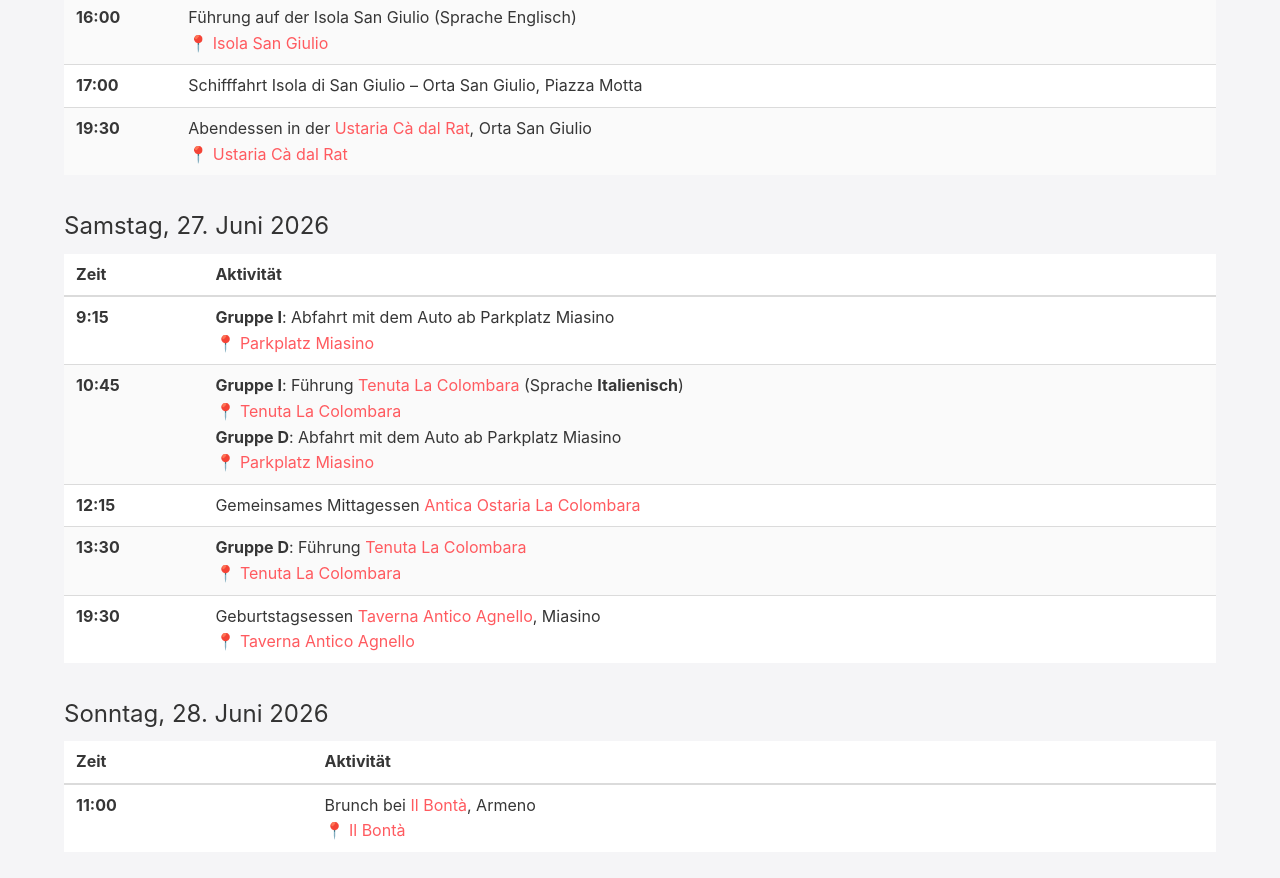
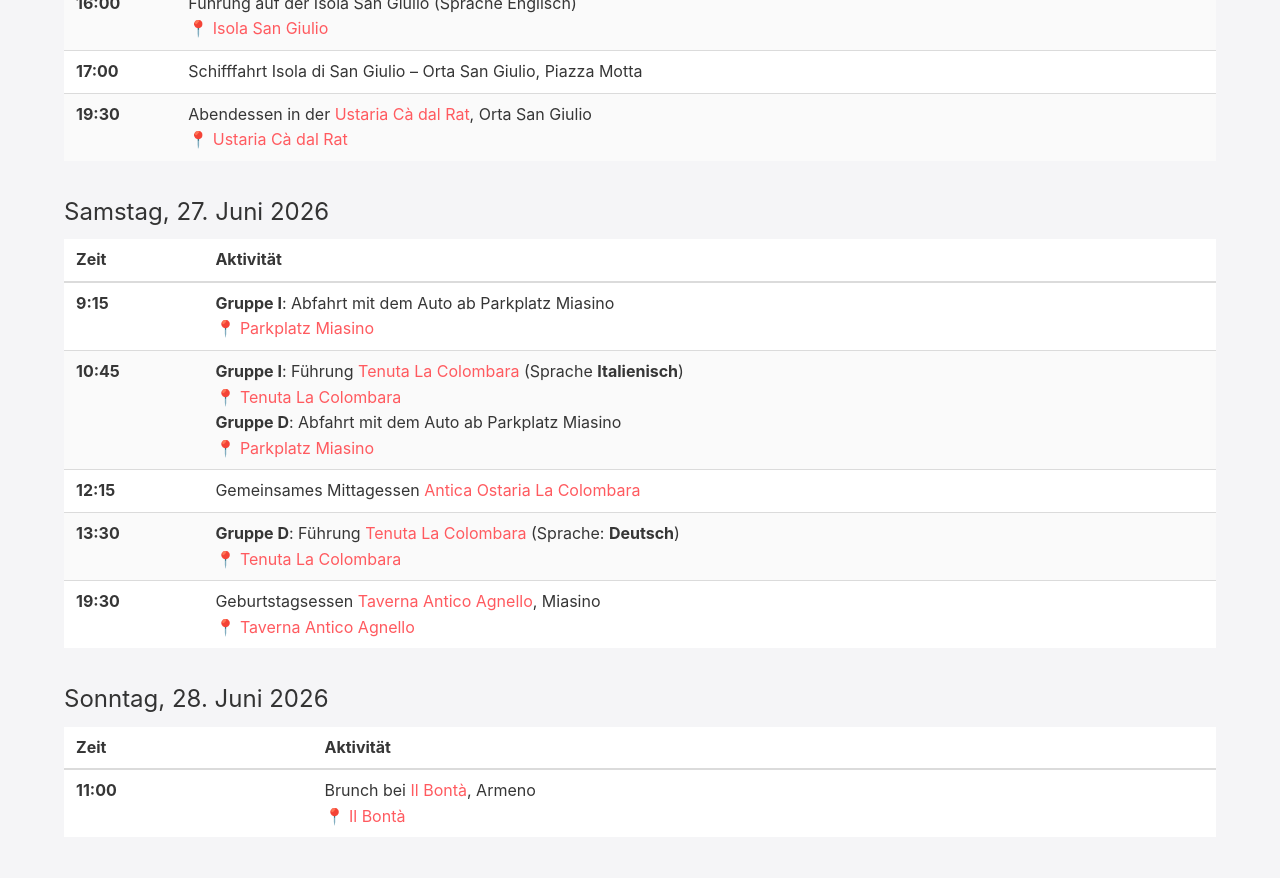
Before and after one commit to bettina60/programm, a Jekyll site: the page built from index.md, in a window 1280 px wide and 900 px high, scrolled down 764 px. Shown: the top 878 px of the window. Built offline with Jekyll 4.4.1, drawn with Linux system fonts in a browser that asks for light colours; a script that is not in the unit is left out.

Commit message:
Update index.md

```diff
--- a/index.md
+++ b/index.md
@@ -6,7 +6,8 @@ title: Bettinas Geburtstag
 
 # 🎂 Bettinas Geburtstag
 
-<button  class="button" data-tally-open="Y5aaxz" data-tally-width="440" data-tally-align-left="1" data-tally-hide-title="1" data-tally-emoji-animation="tada" data-tally-auto-close="1000" data-tally-form-events-forwarding="1">Anmeldung</button>
+<button data-tally-open="vGYybX" data-tally-width="440" data-tally-align-left="1" data-tally-hide-title="1" data-tally-emoji-animation="wave" data-tally-auto-close="1000">Anmeldung</button>
+
 
 ## Donnerstag, 25. Juni 2026
 
@@ -104,7 +105,7 @@ title: Bettinas Geburtstag
     </tr>
     <tr>
       <td><strong>13:30</strong></td>
-      <td><strong>Gruppe D</strong>: Führung <a href="https://acquerello.it/tenuta">Tenuta La Colombara</a><br>
+      <td><strong>Gruppe D</strong>: Führung <a href="https://acquerello.it/tenuta">Tenuta La Colombara</a> (Sprache: <strong>Deutsch</strong>)<br>
       <a href="https://www.google.com/maps/place/Tenuta+Colombara/@45.2571253,8.1680207,17z/data=!3m1!4b1!4m6!3m5!1s0x4787cdff2a37258b:0xa78a3306bba3d178!8m2!3d45.2571216!4d8.1705956!16s%2Fg%2F11d_78b_8w?entry=ttu">📍 Tenuta La Colombara</a></td>
     </tr>
     <tr>
```
